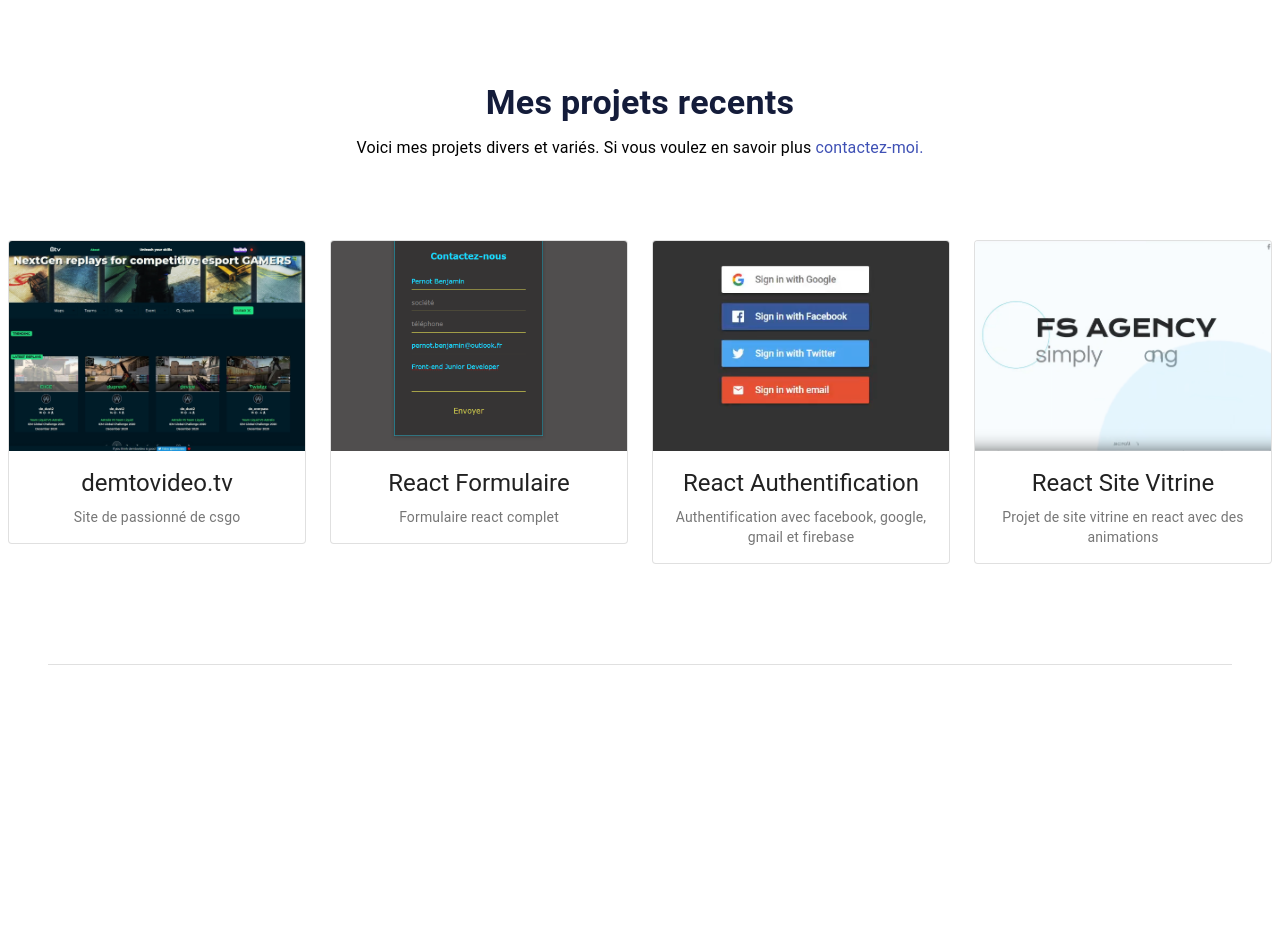
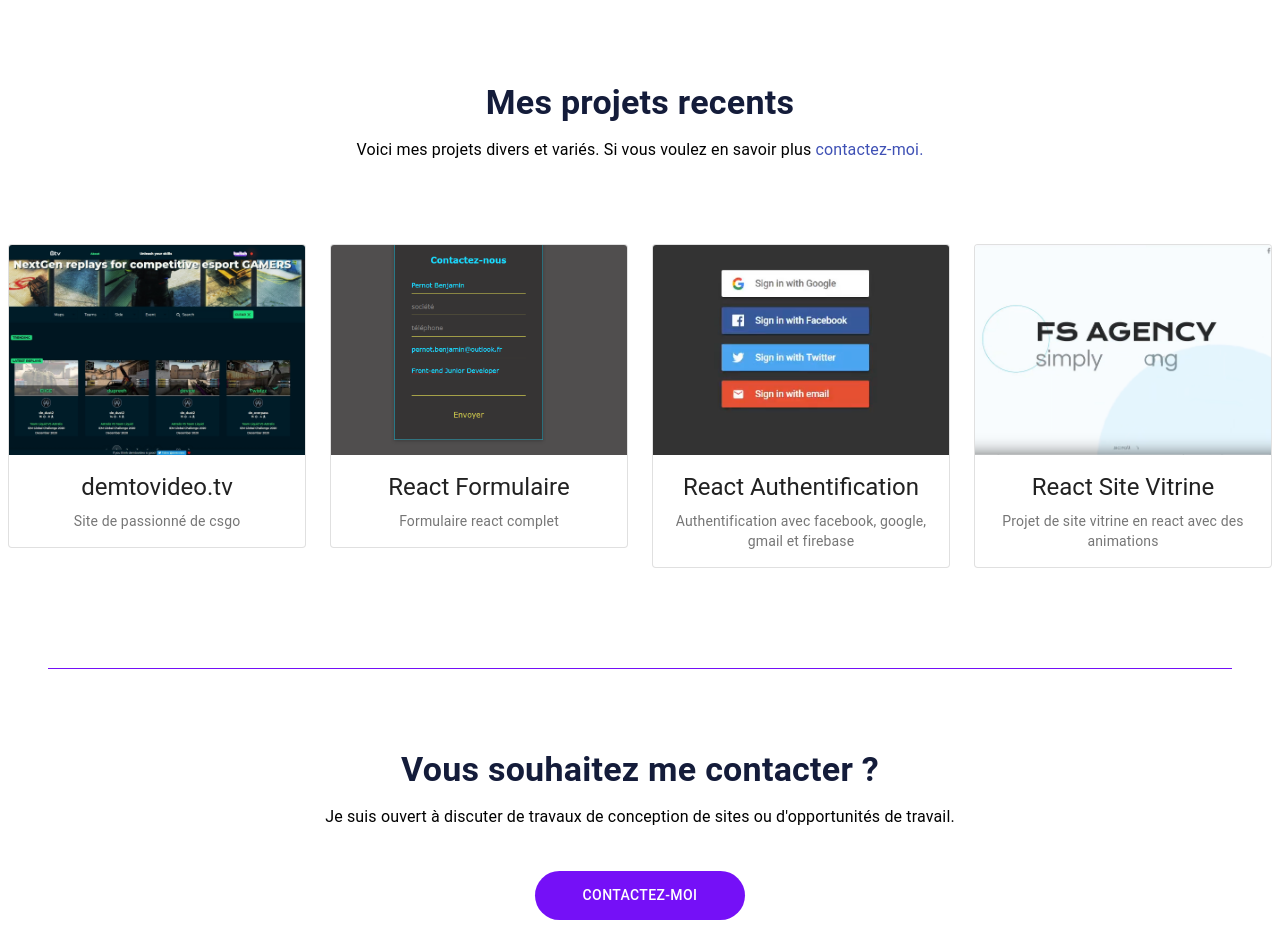
Before and after one commit to BENJYY1337/my-portfolio, a React (Create React App) app: page / in a window 1280 px wide. Shown: the part 1540-2468 px from the top of the page. Before the commit the page ends 2213 px from the top, so only its background shows below. Built offline with nearby package versions, Linux system fonts and the light colour scheme.

Commit message:
collab done

```diff
--- a/src/component/Avatar.js
+++ b/src/component/Avatar.js
@@ -1,26 +1,22 @@
-import React from 'react'
-import avatar from '../img/avatar.png'
-import { makeStyles } from '@material-ui/core/styles'
+import React from "react";
+import avatar from "../img/avatar.png";
+import { makeStyles } from "@material-ui/core/styles";
 
-import MuiLink from '@material-ui/core/Link'
-import Box from '@material-ui/core/Box'
+import MuiLink from "@material-ui/core/Link";
+import Box from "@material-ui/core/Box";
 
 const useStyles = makeStyles((theme) => ({
-
-    background: {
-    },
-
+  background: {},
 }));
 
 export default function Avatar() {
+  const classes = useStyles();
 
-    const classes = useStyles()
-
-    return (
-
+  return (
     <Box className={classes.background}>
-        <MuiLink href="/Home"><img src={avatar} height="250px" alt="avatar website" /></MuiLink>
+      <MuiLink href="/Home">
+        <img src={avatar} height="250px" alt="avatar website" />
+      </MuiLink>
     </Box>
-
-    )
+  );
 }
--- /dev/null
+++ b/src/component/Collab.js
@@ -0,0 +1,47 @@
+import React from "react";
+
+import { makeStyles } from "@material-ui/core/styles";
+
+import { Box, Typography, Button } from "@material-ui/core";
+import MuiLink from "@material-ui/core/Link";
+
+const useStyles = makeStyles((theme) => ({
+  colorTitle: {
+    color: "#141C3A",
+  },
+
+  button: {
+    backgroundColor: "#7510F7",
+    color: "#FFFFFF",
+    borderRadius: "50px",
+    height: "3.5em",
+    width: "15em",
+  },
+}));
+
+export default function Collab() {
+  const classes = useStyles();
+
+  return (
+    <>
+      <Box pt={10} display="flex" flexDirection="column" textAlign="center">
+        <Typography variant="h4" className={classes.colorTitle} gutterBottom>
+          <strong>Vous souhaitez me contacter ?</strong>
+        </Typography>
+        <Typography variant="subtitle1">
+          Je suis ouvert à discuter de travaux de conception de sites ou
+          d'opportunités de travail.
+        </Typography>
+        <Box pt={5}>
+          <MuiLink
+            component={Button}
+            href="/contact"
+            className={classes.button}
+          >
+            Contactez-moi
+          </MuiLink>
+        </Box>
+      </Box>
+    </>
+  );
+}
--- a/src/component/Header.js
+++ b/src/component/Header.js
@@ -1,8 +1,8 @@
 import React from "react";
 
 import { makeStyles } from "@material-ui/core/styles";
+
 import Avatar from "./Avatar";
-
 import Typography from "@material-ui/core/Typography";
 import Box from "@material-ui/core/Box";
 import Container from "@material-ui/core/Container";
--- a/src/component/Work.js
+++ b/src/component/Work.js
@@ -27,6 +27,7 @@ const useStyles = makeStyles({
 
   customLine: {
     marginTop: "100px",
+    backgroundColor: "#7510F7",
   },
 });
 
@@ -39,7 +40,7 @@ export default function Work() {
         <Typography variant="h4" className={classes.colorTitle} gutterBottom>
           <strong>Mes projets recents</strong>
         </Typography>
-        <Typography>
+        <Typography variant="subtitle1">
           Voici mes projets divers et variés. Si vous voulez en savoir plus{" "}
           <MuiLink
             href="mailto:pernot.benjamin@outlook.fr"
--- a/src/pages/Home.js
+++ b/src/pages/Home.js
@@ -6,10 +6,9 @@ import Header from "../component/Header";
 import Navbar from "../component/Navbar";
 import Information from "../component/Information";
 import InfoInCard from "../component/InfoInCard";
-import Grid from "@material-ui/core/Grid";
-import Container from "@material-ui/core/Container";
 import Box from "@material-ui/core/Box";
 import Work from "../component/Work";
+import Collab from "../component/Collab";
 
 const useStyles = makeStyles((theme) => ({}));
 
@@ -24,6 +23,7 @@ export default function Home() {
         <Information />
         <InfoInCard />
         <Work />
+        <Collab />
       </Box>
     </>
   );
```
